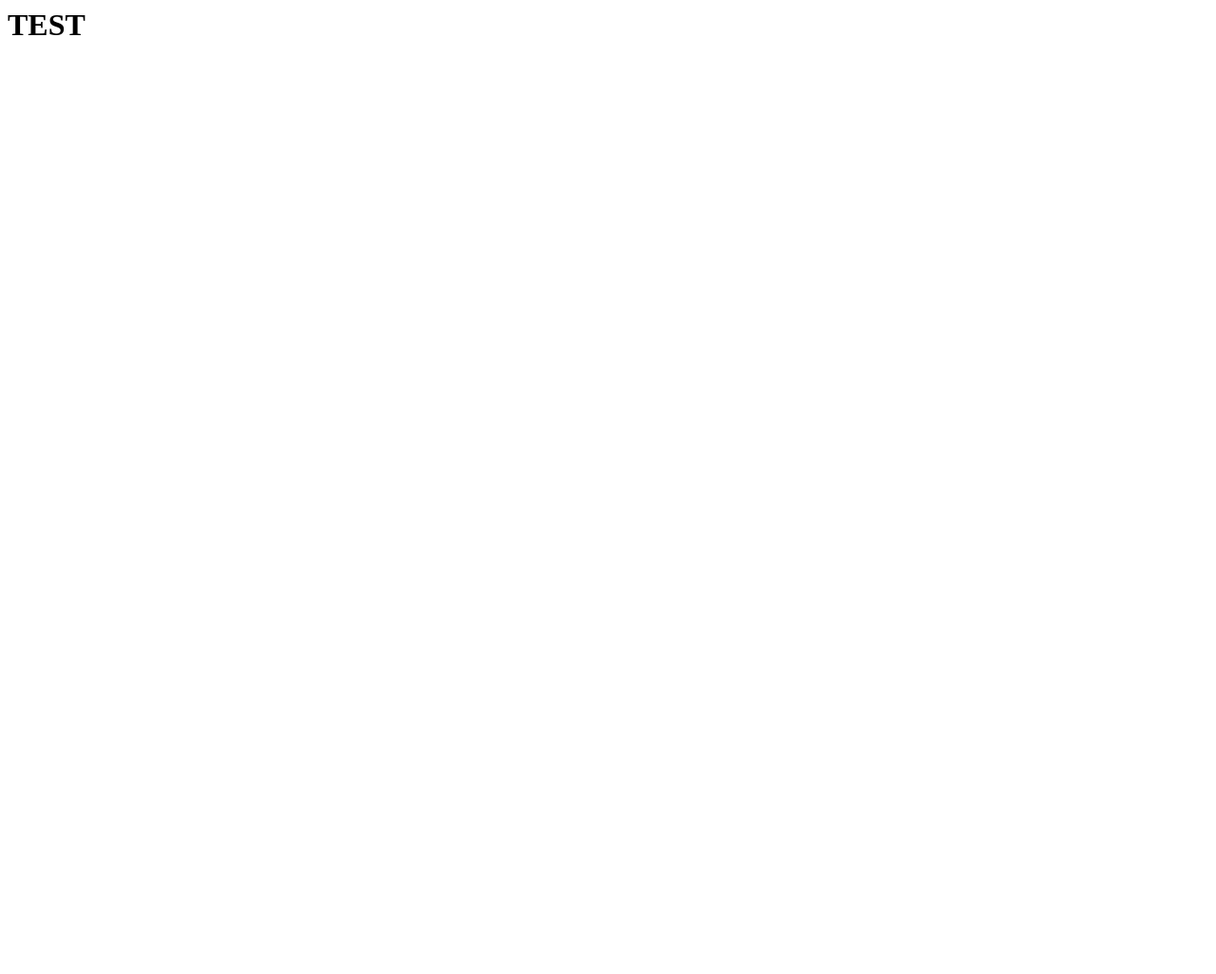
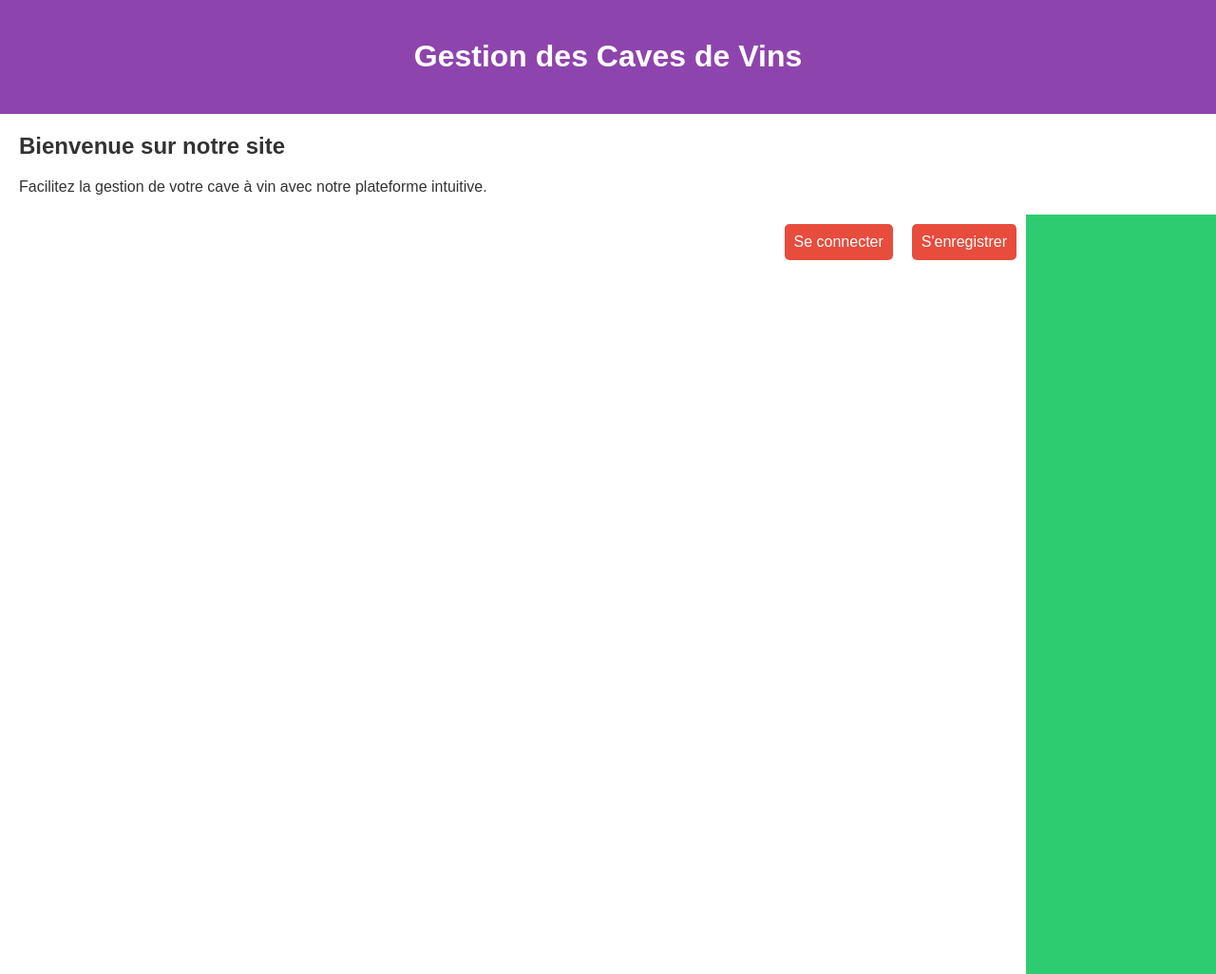
Before and after one commit to chevalley/Projet_M1_python, a Flask app: page / in a window 1280 px wide. Before the commit the page is almost empty. Shown: the whole page at 95% size. Before the commit the page ends 37 px from the top, so only its background shows below. Run offline with Flask 3, Linux system fonts and the light colour scheme; parts of the project's set-up code (start-up, migrations or seed data) failed here and were passed over.

Commit message:
creation de l'index

```diff
--- a/app.py
+++ b/app.py
@@ -5,7 +5,7 @@ app = Flask(__name__)
 
 @app.route("/")
 def index():
-    return render_template("test.html")
+    return render_template("index.html")
 
 if __name__ == "__main__" :
     app.run(debug=True)
--- a/db.py
+++ b/db.py
@@ -5,26 +5,26 @@ connection = sqlite3.connect("./viticulture.db")
 cursor = connection.cursor()
 
 
-query = "CREATE TABLE Vin (id INTEGER NOT NULL PRIMARY KEY AUTOINCREMENT, nom TEXTE, type TEXT, region TEXTE, note_p INTEGER);"
-cursor.execute(query)
+#query = "CREATE TABLE Vin (id INTEGER NOT NULL PRIMARY KEY AUTOINCREMENT, nom TEXTE, type TEXT, region TEXTE, note_p INTEGER);"
+#cursor.execute(query)
 
-query = "CREATE TABLE Etagere (id INTEGER NOT NULL PRIMARY KEY AUTOINCREMENT, region TEXT, capacite INTEGER, disponibilite INTEGER, id_cave INTEGER NOT NULL FOREIGN KEY);"
-cursor.execute(query)
+#query = "CREATE TABLE Etagere (id INTEGER NOT NULL PRIMARY KEY AUTOINCREMENT, region TEXT, capacite INTEGER, disponibilite INTEGER, id_cave INTEGER, FOREIGN KEY(id_cave) REFERENCES Cave(id));"
+#cursor.execute(query)
 
-query = "CREATE TABLE Cave (id INTEGER NOT NULL PRIMARY KEY AUTOINCREMENT, nb_etagere INTEGER, localisation TEXTE);"
-cursor.execute(query)
+#query = "CREATE TABLE Cave (id INTEGER NOT NULL PRIMARY KEY AUTOINCREMENT, nb_etagere INTEGER, localisation TEXTE);"
+#cursor.execute(query)
 
-query = "CREATE TABLE User (id INTEGER NOT NULL PRIMARY KEY AUTOINCREMENT, login TEXTE, mdp TEXTE, nom TEXTE, prenom TEXTE)"
-cursor.execute(query)
+#query = "CREATE TABLE User (id INTEGER NOT NULL PRIMARY KEY AUTOINCREMENT, login TEXTE, mdp TEXTE, nom TEXTE, prenom TEXTE)"
+#cursor.execute(query)
 
-query = "CREATE TABLE Possession (id_user INTERGER NOT NULL FOREIGN KEY, id_cave INTEGER NOT NULL FOREIGN KEY);"
-cursor.execute(query)
+#query = "CREATE TABLE Possession (id_user INTEGER, id_cave INTEGER, FOREIGN KEY(id_user) REFERENCES User(id), FOREIGN KEY(id_cave) REFERENCES Cave(id));"
+#cursor.execute(query)
 
-query = "CREATE TABLE Contenu (id_etagere INTERGER NOT NULL FOREIGN KEY, id_vin INTEGER NOT NULL FOREIGN KEY, quantite INTEGER);"
-cursor.execute(query)
+#query = "CREATE TABLE Contenu (id_etagere INTEGER, id_vin INTEGER, quantite INTEGER, FOREIGN KEY(id_etagere) REFERENCES Etagere(id), FOREIGN KEY(id_vin) REFERENCES Vin(id));"
+#cursor.execute(query)
 
-query = "CREATE TABLE Evaluation (id_user INTEGER NOT NULL FOREIGN KEY, id_vin INTEGER NOT NULL FOREIGN KEY);"
-cursor.execute(query)
+#query = "CREATE TABLE Evaluation (id_user INTEGER, id_vin INTEGER, note_perso INTEGER, FOREIGN KEY(id_user) REFERENCES User(id), FOREIGN KEY(id_vin) REFERENCES Vin(id));"
+#cursor.execute(query)
 
 
 connection.close()
--- a/templates/index.html
+++ b/templates/index.html
@@ -1 +1,67 @@
-<h1>Success</h1>
+<!DOCTYPE html>
+<html lang="en">
+<head>
+    <meta charset="UTF-8">
+    <meta name="viewport" content="width=device-width, initial-scale=1.0">
+    <title>Gestion des Caves de Vins</title>
+    <style>
+        body {
+            background-color: #ffffff; /* Fond blanc */
+            color: #333333; /* Couleur du texte */
+            font-family: Arial, sans-serif;
+            margin: 0;
+            padding: 0;
+        }
+
+        header {
+            background-color: #8e44ad; /* Violet */
+            padding: 20px;
+            text-align: center;
+            color: #ffffff;
+        }
+
+        section {
+            margin: 20px;
+        }
+
+        #slider {
+            float: right;
+            width: 200px; /* Ajustez la largeur selon vos besoins */
+            height: 100vh; /* Hauteur égale à la hauteur de la vue */
+            background-color: #2ecc71; /* Vert */
+        }
+
+        .register-button, .login-button {
+            float: right;
+            margin: 10px;
+            padding: 10px;
+            background-color: #e74c3c; /* Rose très clair */
+            color: #ffffff;
+            text-decoration: none;
+            border: none;
+            border-radius: 5px;
+            cursor: pointer;
+        }
+    </style>
+</head>
+<body>
+
+    <header>
+        <h1>Gestion des Caves de Vins</h1>
+    </header>
+
+    <section>
+        <h2>Bienvenue sur notre site</h2>
+        <p>Facilitez la gestion de votre cave à vin avec notre plateforme intuitive.</p>
+    </section>
+
+    <div id="slider">
+        <!-- Contenu du slider -->
+        <!-- Ajoutez ici le contenu du slider selon vos besoins -->
+    </div>
+
+    <a href="#" class="register-button">S'enregistrer</a>
+    <a href="#" class="login-button">Se connecter</a>
+
+</body>
+</html>
```
Also changed, not shown: viticulture.db.
